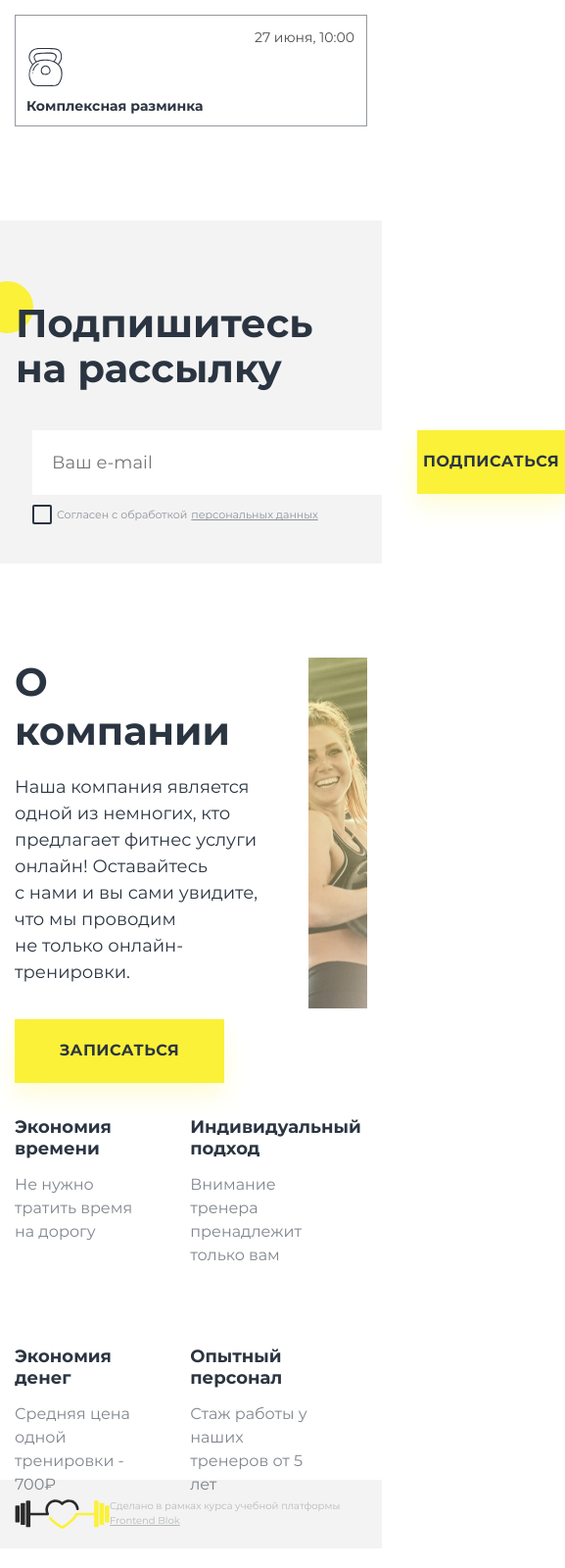
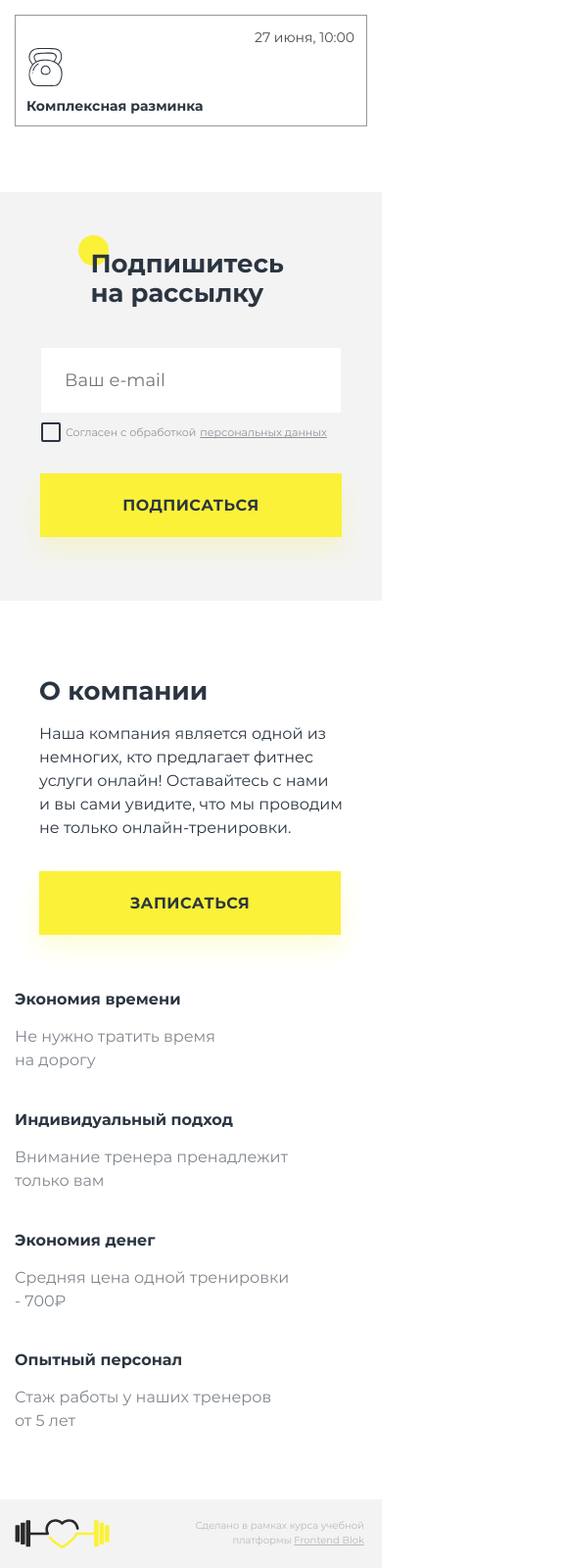
Before and after one commit to illiabutsenko/FrontendBlok-Module02-Sport, a plain HTML site: page index.html in a window 390 px wide. Shown: the part 1264-2864 px from the top of the page at 98% size, 577 px wide, since content can reach past the window. Drawn offline with Linux system fonts and the light colour scheme.

Commit message:
add Media adapting

```diff
--- a/index.html
+++ b/index.html
@@ -94,7 +94,7 @@
     </main>
     <section class="subscribe">
       <div class="container">
-        <h1 class="subscribe-title">Подпишитесь на рассылку</h1>
+        <h1 class="subscribe-title">Подпишитесь на&nbsp;рассылку</h1>
         <form action="" class="form">
           <div class="subscribe-input">
             <input
--- a/styles/main.css
+++ b/styles/main.css
@@ -19,7 +19,7 @@
 
 html, body {
   max-width: 1920px;
-  min-width: 360px;
+  min-width: 344px;
 }
 
 a {
@@ -384,7 +384,7 @@ a {
 }
 
 .subscribe-btn {
-  flex-basis: 225px;
+  width: 225px;
   height: 65px;
   box-shadow: 0 13px 24px 0 rgba(251, 241, 56, 0.2);
   background: var(--accent);
@@ -762,6 +762,9 @@ a {
     margin-top: clamp(66px, 7vw, 100px);
     font-size: clamp(26px, 4vw, 40px);
   }
+  .about-prices {
+    grid-template-columns: 22% 28% 25% 25%;
+  }
 }
 
 @media (max-width: 950px) {
@@ -918,6 +921,37 @@ a {
   }
 }
 
+@media (max-width: 630px) {
+  .subscribe {
+    height: 415px;
+    margin-top: 67px;
+  }
+  .subscribe-title {
+    max-width: 305px;
+  }
+  .form {
+    display: flex;
+    max-width: 380px;
+    margin: 0 auto;
+    margin-top: 40px;
+    padding-left: 0px;
+    flex-direction: column;
+  }
+  .subscribe-input {
+    width: 330px;
+    margin: 0 auto;
+  }
+  .subscribe-email {
+    max-width: 308px;
+    height: 64px;
+  }
+  .subscribe-btn {
+    width: 330px;
+    height: 65px;
+    margin: 0 auto;
+  }
+}
+
 @media (max-width: 530px) {
   .hero-wrapper > img {
     display: none;
@@ -948,6 +982,65 @@ a {
   }
   .menu-item > p:nth-child(4) {
     left: 10px;
+  }
+  .about-text {
+    margin: 0 auto;
+  }
+  .about-company-img {
+    display: none;
+  }
+  .about-text-btn {
+    margin-left: -15px;
+    width: 330px;
+  }
+  .about-company {
+    margin-top: 76px;
+  }
+  .about-text {
+    margin: 0 auto;
+  }
+  .about-text-title {
+    margin-top: 0;
+    margin-bottom: 0;
+    font-size: 26px;
+  }
+  .about-text-paragraph {
+    margin-top: 16px;
+    margin-bottom: 0;
+    font-size: 16px;
+  }
+  .about-text-btn {
+    margin-top: 32px;
+    margin-left: 0px;
+    width: 308px;
+  }
+  .about-prices {
+    margin-top: 56px;
+    margin-bottom: 110px;
+    display: grid;
+    grid-template-columns: 78%;
+    grid-template-rows: repeat(4, 36.5%);
+  }
+  .about-prices-wrapper:nth-child(2) {
+    margin-left: 0%;
+  }
+  .about-prices-wrapper:nth-child(4) {
+    margin-left: 0%;
+  }
+  .about-prices-title {
+    font-size: 16px;
+  }
+  .about-prices-item {
+    font-size: 16px;
+    margin-top: 16px;
+  }
+  .footer {
+    height: 70px;
+    margin-top: 184px;
+  }
+  .footer-link-link {
+    max-width: 190px;
+    text-align: end;
   }
 }
 
@@ -986,6 +1079,39 @@ a {
     right: 12px;
     font-size: 14px;
   }
+  .subscribe {
+    height: 415px;
+    margin-top: 67px;
+  }
+  .subscribe-title {
+    max-width: 205px;
+    margin-top: 58px;
+    margin-bottom: 0;
+    font-size: 26px;
+  }
+  .subscribe-title::before {
+    margin-top: 5px;
+    margin-left: 22px;
+    width: 31px;
+    height: 31px;
+  }
+  .form {
+    gap: 34px;
+  }
+  .subscribe-input {
+    padding-left: 4px;
+    max-width: 310px;
+    margin: 0 auto;
+  }
+  .subscribe-email {
+    padding-left: 24px;
+    max-width: 280px;
+    height: 64px;
+  }
+  .subscribe-btn {
+    width: 308px;
+    margin: 0 auto;
+  }
 }
 
 @media (max-width: 360px) {
@@ -1007,39 +1133,20 @@ a {
   }
   .hero-btn > button {
     margin-top: 25px;
-    max-width: 330px;
+    max-width: 308px;
   }
-  .subscribe {
-    height: 348px;
-    margin-top: 67px;
+  .subscribe-input {
+    padding-left: 0px;
+    margin-left: 0;
   }
-  .subscribe-title {
-    max-width: 205px;
-    margin-top: 58px;
-    margin-bottom: 0;
-    font-size: 26px;
+  .subscribe-btn {
+    margin-left: 0;
   }
-  .subscribe-title::before {
-    margin-top: 5px;
-    margin-left: 22px;
-    width: 31px;
-    height: 31px;
+  .about-text {
+    margin-left: 0;
   }
-  .subscribe-email {
-    margin-left: -10px;
-    padding-left: 24px;
-    width: 290px;
-    height: 64px;
-  }
-  .form {
-    display: block;
-    max-width: 335px;
-    /* margin: 0 auto; */
-    margin-top: 40px;
-    padding-left: 17px;
-    gap: 20px;
-}
-  .subscribe-btn {
-    display: block;
+  .footer-logo {
+    width: 78px;
+    height: 24px;
   }
 }
```
